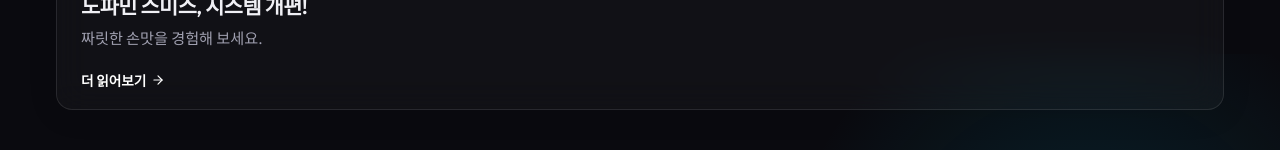
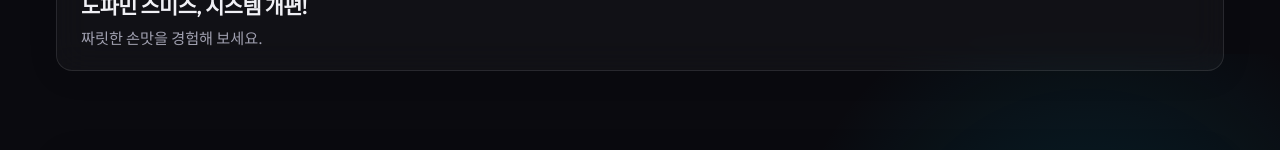
Before and after one commit to wook-44/shortsgame_homepage, a React (Vite) app: page / in a window 1280 px wide. Shown: the part 746-896 px from the top of the page. Built offline with nearby package versions, Linux system fonts and the light colour scheme; no server answers.

Commit message:
UI: Remove 'Read More' text from news cards

```diff
--- a/src/pages/Home.jsx
+++ b/src/pages/Home.jsx
@@ -51,9 +51,7 @@ const Home = () => {
                 <span style={{ fontSize: '0.8rem', color: '#c77dff', fontWeight: 'bold' }}>{feed.date}</span>
                 <h4 style={{ fontSize: '1.3rem', margin: '0.5rem 0' }}>{feed.title}</h4>
                 <p style={{ color: 'var(--text-muted)', fontSize: '0.95rem', lineHeight: '1.5', whiteSpace: 'pre-wrap' }}>{feed.content}</p>
-                <div style={{ marginTop: '1.2rem', color: '#fff', fontSize: '0.85rem', fontWeight: '600', display: 'flex', alignItems: 'center', gap: '5px' }}>
-                  더 읽어보기 <ArrowRight size={14} />
-                </div>
+                {/* 더 읽어보기 삭제 */}
               </div>
             </div>
           ))}
```
